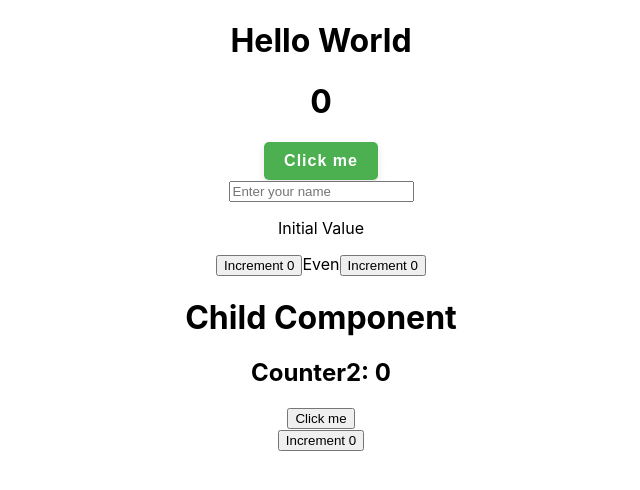
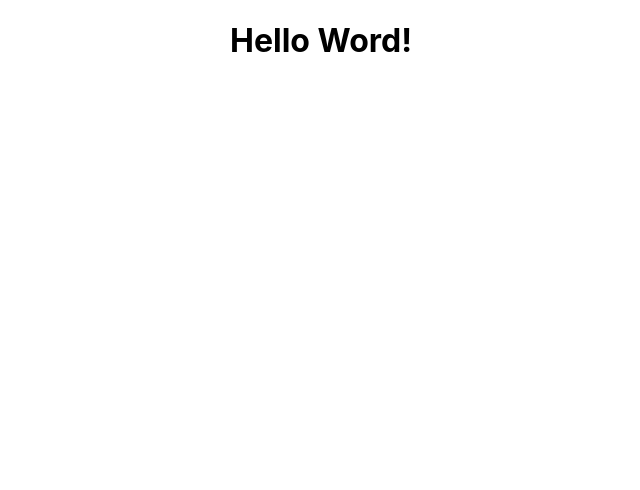
Before and after one commit to dvaghasiya766/hooks, a React (Create React App) app: page / in a window 1280 px wide. Shown: the top 490 px of the page, without its empty margins (319-959 px from the left). Built offline with nearby package versions, Linux system fonts and the light colour scheme.

Commit message:
Initialize React Project

```diff
--- a/src/App.js
+++ b/src/App.js
@@ -1,38 +1,12 @@
 import React, { Component } from "react";
+
 import "./App.css";
-import Counter1 from "./components/counter1";
-import StateTutorial from "./components/useState/stateTutorial";
-import Memo from "./components/useMemo/memoTutorial";
-import Parent from "./components/useCallBack/parent";
 
 class App extends Component {
-  constructor() {
-    super();
-    this.state = {
-      count: 0,
-    };
-  }
-
-  componentDidMount() {
-    console.log("componentDidMount: when component renders first time");
-  }
-
-  increment() {
-    this.setState({ count: this.state.count + 1 });
-  }
-
   render() {
     return (
       <div className="App">
-        <h1>Hello World</h1>
-        <Counter1 count={this.state.count} />
-        <button
-          className="App-button"
-          onClick={() => this.increment()}
-        >Click me</button>
-        <StateTutorial />
-        <Memo />
-        <Parent />
+        <h1>Hello Word!</h1>
       </div>
     );
   }
--- a/src/components/counter1.js
+++ /dev/null
@@ -1,18 +0,0 @@
-import React, { useEffect } from "react";
-
-function Counter1({ count }) {
-  useEffect(() => {
-    console.log("Functional Component Updated");
-
-    return () => {
-      console.log("Functional Component Unmounted");
-    };
-  }, [count]);
-  return (
-    <div>
-      <h1>{count}</h1>
-    </div>
-  );
-}
-
-export default Counter1;
--- a/src/components/useCallBack/child.js
+++ /dev/null
@@ -1,14 +0,0 @@
-import React from "react";
-
-function Child({ counter2, fun }) {
-  console.log("Child Rendered");
-  return (
-    <div>
-      <h1>Child Component</h1>
-      <h2>Counter2: {counter2.length}</h2>
-      <button onClick={fun}>Click me</button>
-    </div>
-  );
-}
-
-export default React.memo(Child);
--- a/src/components/useCallBack/parent.js
+++ /dev/null
@@ -1,23 +0,0 @@
-import React, { useState, useCallback } from "react";
-import Child from "./child";
-
-export default function Parent() {
-  const [counter1, setCounter1] = useState(0);
-  const [counter2, setCounter2] = useState([]);
-
-  const incrementCounter1 = () => {
-    setCounter1(counter1 + 1);
-  };
-
-  const fun = useCallback(() => {
-    setCounter2([...counter2, counter2.length + 1]);
-    console.log(counter2);
-  }, [counter2]);
-
-  return (
-    <div>
-      <Child counter2={counter2} fun={fun} />
-      <button onClick={incrementCounter1}>Increment {counter1}</button>
-    </div>
-  );
-}
--- a/src/components/useMemo/memoTutorial.js
+++ /dev/null
@@ -1,30 +0,0 @@
-import React, { useState, useMemo } from "react";
-
-function Memo() {
-  const [counter1, setCounter1] = useState(0);
-  const [counter2, setCounter2] = useState(0);
-
-  const incrementCounter1 = () => {
-    setCounter1(counter1 + 1);
-  };
-
-  const incrementCounter2 = () => {
-    setCounter2(counter2 + 1);
-  };
-
-  const isEven = useMemo(() => {
-    let i = 0;
-    while (i < 2000000000) i++;
-    return counter1 % 2 === 0;
-  }, [counter1]);
-
-  return (
-    <div>
-      <button onClick={incrementCounter1}>Increment {counter1}</button>
-      <span>{isEven ? "Even" : "Odd"}</span>
-      <button onClick={incrementCounter2}>Increment {counter2}</button>
-    </div>
-  );
-}
-
-export default Memo;
--- a/src/components/useState/stateTutorial.js
+++ /dev/null
@@ -1,22 +0,0 @@
-import React, { useState } from "react";
-
-function StateTutorial() {
-  const [inputValue, setInputValue] = useState("Initial Value");
-
-  const handleChange = (e) => {
-    setInputValue(e.target.value);
-  };
-
-  return (
-    <div>
-      <input
-        type="text"
-        placeholder="Enter your name"
-        onChange={handleChange}
-      />
-      <p>{inputValue}</p>
-    </div>
-  );
-}
-
-export default StateTutorial;
```
Also changed, not shown: src/components/counter.js (deleted, +0 -21 lines), src/components/useCallBack/callBackTutorial.js (deleted, +0 -10 lines).
